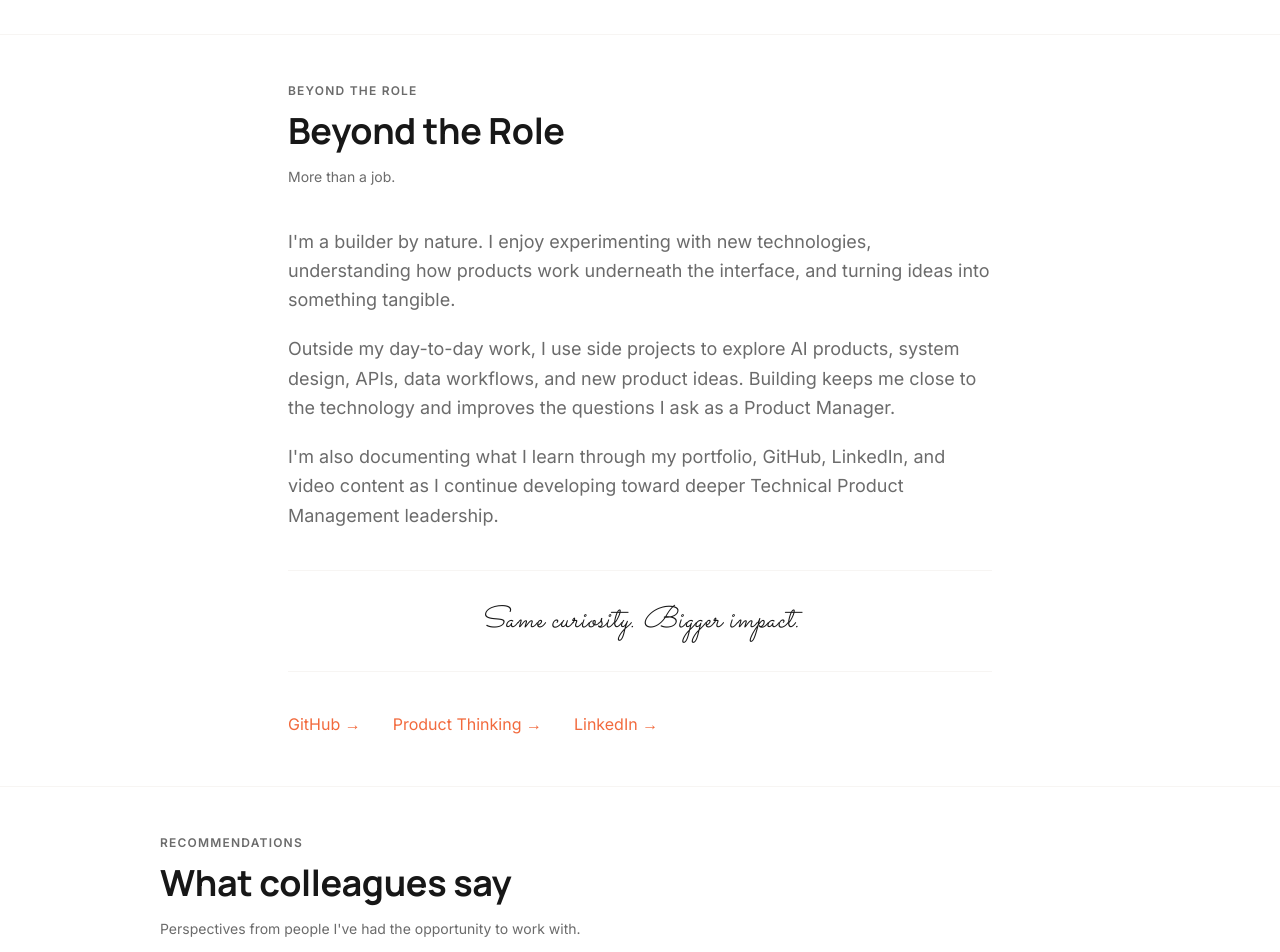
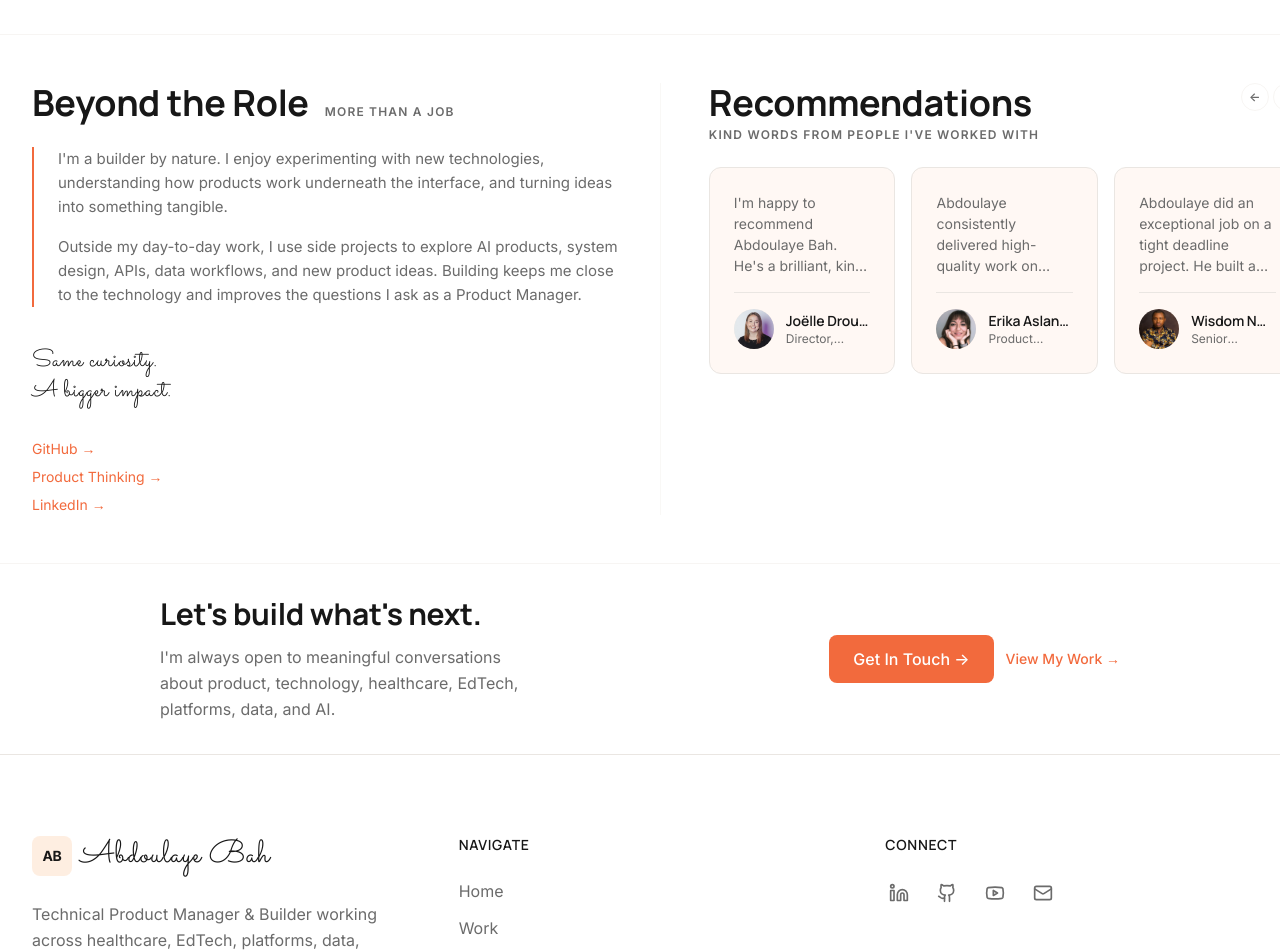
Before and after one commit to abdoulayebinta/my-portfolio, a Next.js app in the folder frontend/: page /about in a window 1280 px wide. Shown: the part 1880-2832 px from the top of the page. Built offline with nearby package versions, Linux system fonts and the light colour scheme.

Commit message:
Put Beyond the Role + Recommendations on ONE ROW

```diff
--- a/frontend/components/sections/about-story.tsx
+++ b/frontend/components/sections/about-story.tsx
@@ -337,54 +337,51 @@ export function AboutStory() {
       {/* Divider */}
       <div className="border-t border-border/40" />
 
-      {/* Section 4: Beyond the Role */}
+      {/* Section 4 & 5: Beyond the Role + Recommendations */}
       <section className="py-10 md:py-12">
-        <div className="container mx-auto px-4 md:px-8 max-w-3xl">
+        <div className="container mx-auto px-4 md:px-8">
+          <div className="grid grid-cols-1 md:grid-cols-[49%_1px_50%] gap-0 md:gap-8 items-start">
 
-          {/* Section Header */}
-          <div className="space-y-3 mb-10">
-            <div className="text-xs font-semibold text-muted-foreground uppercase tracking-widest">
-              Beyond the Role
-            </div>
+            {/* LEFT — BEYOND THE ROLE */}
+            <div className="space-y-6">
+              {/* Header */}
+              <div className="flex flex-col md:flex-row md:items-baseline md:gap-4">
                 <h2 className="text-3xl md:text-4xl font-bold">Beyond the Role</h2>
-            <p className="text-sm text-muted-foreground pt-1">
-              More than a job.
+                <p className="text-[11px] md:text-xs font-semibold text-muted-foreground uppercase tracking-widest whitespace-nowrap pt-2 md:pt-0">
+                  More Than a Job
                 </p>
               </div>
 
-          {/* Main Copy */}
-          <div className="space-y-5 mb-10">
-            <p className="text-base md:text-lg text-muted-foreground leading-relaxed">
+              {/* Copy with Left Accent Line */}
+              <div className="border-l-2 border-primary pl-4 md:pl-6 space-y-4">
+                <p className="text-base md:text-[15px] text-muted-foreground leading-[1.6]">
                   I'm a builder by nature. I enjoy experimenting with new technologies, understanding how products work underneath the interface, and turning ideas into something tangible.
                 </p>
-            <p className="text-base md:text-lg text-muted-foreground leading-relaxed">
+                <p className="text-base md:text-[15px] text-muted-foreground leading-[1.6]">
                   Outside my day-to-day work, I use side projects to explore AI products, system design, APIs, data workflows, and new product ideas. Building keeps me close to the technology and improves the questions I ask as a Product Manager.
-            </p>
-            <p className="text-base md:text-lg text-muted-foreground leading-relaxed">
-              I'm also documenting what I learn through my portfolio, GitHub, LinkedIn, and video content as I continue developing toward deeper Technical Product Management leadership.
                 </p>
               </div>
 
               {/* Pull Quote */}
-          <div className="py-8 mb-10 border-y border-border/40">
-            <p className="text-2xl md:text-3xl text-foreground italic signature-name text-center">
-              Same curiosity. Bigger impact.
+              <div className="pt-4">
+                <p className="text-xl md:text-2xl text-foreground signature-name leading-tight">
+                  Same curiosity.<br/>A bigger impact.
                 </p>
               </div>
 
               {/* Links */}
-          <div className="flex flex-col sm:flex-row gap-6 sm:gap-8">
+              <div className="flex flex-col gap-2 pt-2">
                 <a
                   href="https://github.com/abdoulayebinta"
                   target="_blank"
                   rel="noopener noreferrer"
-              className="text-primary hover:text-primary/80 transition-colors duration-200 inline-flex items-center gap-1 [cursor:pointer]"
+                  className="text-primary hover:text-primary/80 transition-colors duration-200 inline-flex items-center gap-1 [cursor:pointer] text-sm"
                 >
                   GitHub →
                 </a>
                 <Link
                   href="/product-thinking"
-              className="text-primary hover:text-primary/80 transition-colors duration-200 inline-flex items-center gap-1 [cursor:pointer]"
+                  className="text-primary hover:text-primary/80 transition-colors duration-200 inline-flex items-center gap-1 [cursor:pointer] text-sm"
                 >
                   Product Thinking →
                 </Link>
@@ -392,43 +389,48 @@ export function AboutStory() {
                   href="https://www.linkedin.com/in/abdoulayebintabah/"
                   target="_blank"
                   rel="noopener noreferrer"
-              className="text-primary hover:text-primary/80 transition-colors duration-200 inline-flex items-center gap-1 [cursor:pointer]"
+                  className="text-primary hover:text-primary/80 transition-colors duration-200 inline-flex items-center gap-1 [cursor:pointer] text-sm"
                 >
                   LinkedIn →
                 </a>
               </div>
+            </div>
 
+            {/* Vertical Divider */}
+            <div className="hidden md:block bg-border/30 h-full min-h-[300px]" />
+
+            {/* RIGHT — RECOMMENDATIONS */}
+            <div className="space-y-6 md:pl-4">
+              {/* Header with Controls */}
+              <div className="flex items-start justify-between">
+                <div>
+                  <h2 className="text-3xl md:text-4xl font-bold mb-1">Recommendations</h2>
+                  <p className="text-[11px] md:text-xs font-semibold text-muted-foreground uppercase tracking-widest">
+                    Kind Words From People I've Worked With
+                  </p>
                 </div>
-      </section>
-
-      {/* Divider */}
-      <div className="border-t border-border/40" />
-
-      {/* Section 5: Recommendations */}
-      <section className="py-10 md:py-12">
-        <div className="container mx-auto px-4 md:px-8 max-w-5xl">
-            {/* Section Header */}
-            <div className="space-y-3 mb-12">
-              <div className="text-xs font-semibold text-muted-foreground uppercase tracking-widest">
-                Recommendations
+                {/* Previous/Next Controls */}
+                <div className="flex gap-2 md:gap-1">
+                  <button className="w-8 h-8 md:w-7 md:h-7 rounded-full border border-border/40 flex items-center justify-center hover:border-primary/40 transition-colors [cursor:pointer]">
+                    <span className="text-xs text-muted-foreground">←</span>
+                  </button>
+                  <button className="w-8 h-8 md:w-7 md:h-7 rounded-full border border-border/40 flex items-center justify-center hover:border-primary/40 transition-colors [cursor:pointer]">
+                    <span className="text-xs text-muted-foreground">→</span>
+                  </button>
                 </div>
-              <h2 className="text-3xl md:text-4xl font-bold">What colleagues say</h2>
-              <p className="text-sm text-muted-foreground pt-1">
-                Perspectives from people I've had the opportunity to work with.
-              </p>
               </div>
 
               {/* Testimonials Grid */}
-            <div className="grid grid-cols-1 md:grid-cols-3 gap-6 mb-10">
+              <div className="grid grid-cols-1 md:grid-cols-3 gap-4">
                 {/* Filter for specific testimonials */}
                 {[testimonials[0], testimonials[1], testimonials[4]].map((testimonial) => (
                   <div
                     key={testimonial.id}
-                  className="p-6 rounded-[14px] bg-soft-peach dark:bg-soft-peach/5 border border-[#EAE6E2] dark:border-border/40 space-y-4 flex flex-col"
+                    className="p-5 md:p-6 rounded-[12px] bg-[#FFF8F4] dark:bg-[#FFF8F4]/5 border border-[#EAE6E2] dark:border-border/40 space-y-4 flex flex-col h-full min-h-[200px]"
                   >
                     {/* Quote */}
-                  <p className="text-sm text-muted-foreground leading-relaxed flex-1">
-                    "{testimonial.content}"
+                    <p className="text-sm text-muted-foreground leading-[1.5] flex-1 line-clamp-4">
+                      {testimonial.content}
                     </p>
 
                     {/* Divider */}
@@ -448,10 +450,10 @@ export function AboutStory() {
 
                       {/* Name and Role */}
                       <div className="min-w-0">
-                      <h4 className="text-sm font-bold text-foreground truncate">
+                        <h4 className="text-sm font-semibold text-foreground truncate">
                           {testimonial.name}
                         </h4>
-                      <p className="text-xs text-muted-foreground line-clamp-2">
+                        <p className="text-xs text-muted-foreground line-clamp-1">
                           {testimonial.role}
                         </p>
                       </div>
@@ -459,15 +461,8 @@ export function AboutStory() {
                   </div>
                 ))}
               </div>
+            </div>
 
-            {/* See All Link */}
-            <div>
-              <Link
-                href="#testimonials"
-                className="text-primary hover:text-primary/80 transition-colors duration-200 inline-flex items-center gap-1 [cursor:pointer] text-sm font-medium"
-              >
-                See all recommendations →
-              </Link>
           </div>
         </div>
       </section>
```
Lines whose indentation alone changed are shown as unchanged.
